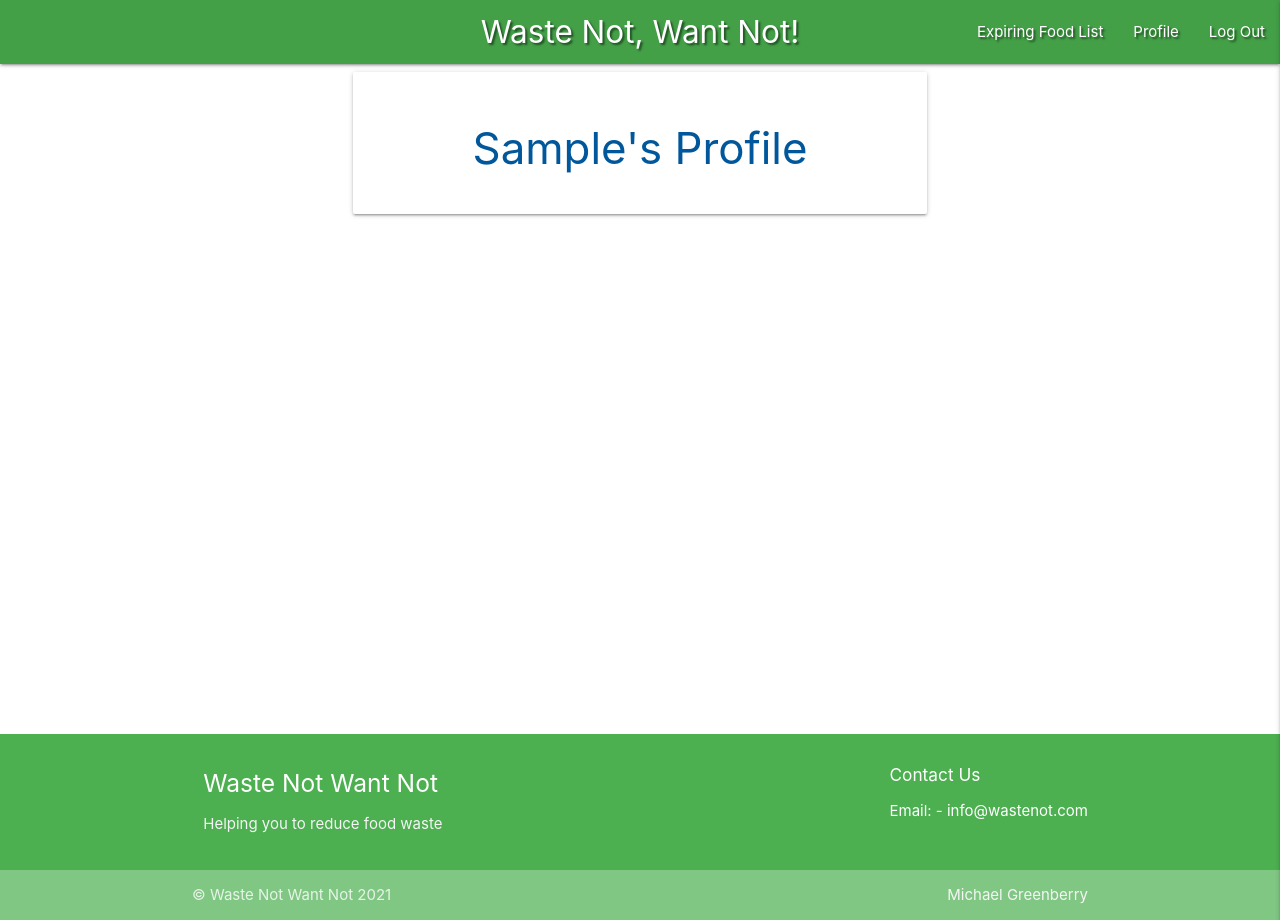
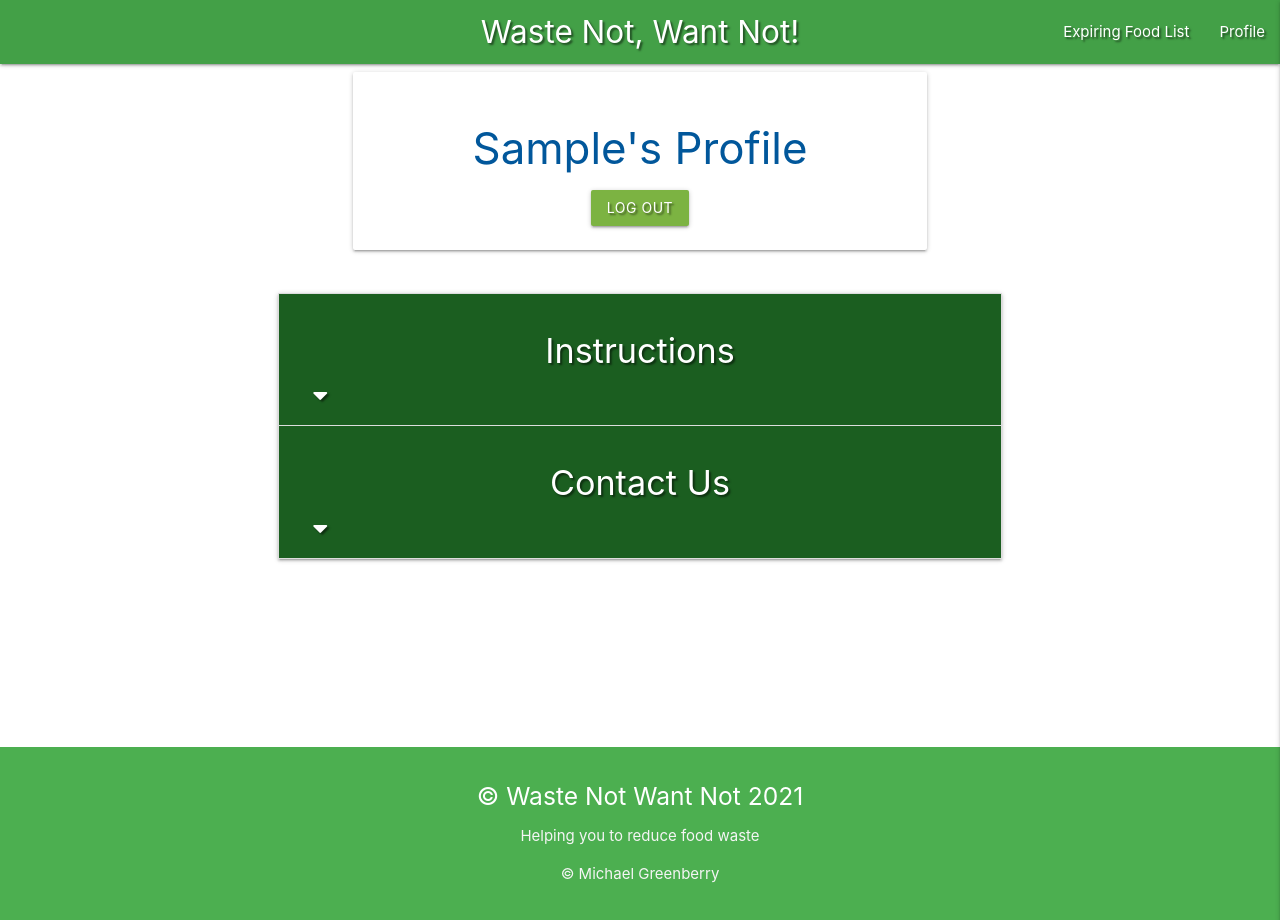
Before and after one commit to mgreenberry/Waste-Not-Want-Not, a Flask app: page /profile/1 in a window 1280 px wide. Run offline with Flask 2, Linux system fonts and the light colour scheme; the visitor is signed in with stand-in values (Sample User, id 1); a database or web service that is not in the repository returns one stand-in record (values such as "Sample title"); some libraries are stand-ins or nearby versions.

Commit message:
profile page created and instructions/logout added to app.py

```diff
--- a/app.py
+++ b/app.py
@@ -65,7 +65,7 @@ def login():
                         flash("Welcome, {}".format(
                             request.form.get("username")))
                         return redirect(url_for(
-                            "profile", username=session["user"]))
+                            "modifies", username=session["user"]))
             else:
                 # invalid password match
                 flash("Incorrect Username and/or Password")
--- a/templates/base.html
+++ b/templates/base.html
@@ -23,7 +23,6 @@
                     {% if session.user %}
 					    <li><a href="{{ url_for('modifies', username=session['user']) }}">Expiring Food List</a></li>
 					    <li><a href="{{ url_for('profile', username=session['user']) }}">Profile</a></li>
-					    <li><a href="{{ url_for('logout') }}">Log Out</a></li>
                     {% endif %}
 				</ul>
 			</div>
@@ -61,22 +60,13 @@
     </main>
     <footer class="page-footer green">
         {% block footer %}
-        <div class="container">
+        <div class="container center-align">
             <div class="row">
-                <div class="col l6 s12">
-                    <h5 class="white-text">Waste Not Want Not</h5>
+                <div class="col s12">
+                    <h5>© Waste Not Want Not 2021</h5>
                     <p class="grey-text text-lighten-4">Helping you to reduce food waste</p>
+                    <p class="grey-text text-lighten-4" href="https://www.linkedin.com/in/michael-greenberry-637299108/" target="_blank" rel="noopener">&copy Michael Greenberry</p>
                 </div>
-                <div class="right">
-                    <h6 class="white-text">Contact Us</h6>
-                    <p>Email: - info@wastenot.com</p>
-                </div>
-            </div>
-        </div>
-        <div class="footer-copyright green lighten-2">
-            <div class="container">
-                © Waste Not Want Not 2021
-                <a class="grey-text text-lighten-4 right" href="https://www.linkedin.com/in/michael-greenberry-637299108/" target="_blank" rel="noopener">Michael Greenberry</a>
             </div>
         </div>
         {% endblock %}
--- a/templates/index.html
+++ b/templates/index.html
@@ -74,6 +74,9 @@
             <li>
                 Cleaning out your fridge regularly, ensuring that you are aware of all use-by dates.
             </li>
+            <li>
+                Using our app to list all your food items displayed in 'Use by Date' order.
+            </li>
         </ul>
     </div>
 
--- a/templates/profile.html
+++ b/templates/profile.html
@@ -7,8 +7,66 @@
                 <h3 class="uppercase center-align light-blue-text text-darken-4">
                     {{ username }}'s Profile
                 </h3>
+                <div class="center-align">
+                    <a type="submit" class="center-align btn light-green darken-1 text-shadow" href="{{ url_for('logout') }}">
+                        Log Out
+                    </a>
+                </div>
             </div>
         </div>
     </div>
 
+    </div>
+    <div class="row">
+        <div class="col s12 m10 offset-m1">
+            <ul class="collapsible">
+                <li>
+                    <div class="collapsible-header white-text green darken-4 text-shadow">
+                        <div class="col s12">
+                            <h4 class="center-align">Instructions</h4>
+                            <i class="fas fa-caret-down"></i>
+                        </div>
+                    </div>
+                    <div class="collapsible-body">
+                        <ol>
+                            <li>
+                                <p>
+                                    To get started click on the 'Expiring Food List' in the munu above
+                                </p>
+                            </li>
+                            <li>
+                                <p>
+                                    Click on the 'Add Food' button to add your food items to your stock
+                                </p>
+                            </li>
+                            <li>
+                                <p>
+                                    Your food item will display in 'Use by Date' order
+                                </p>
+                            </li>
+                            <li>
+                                <p>
+                                    You can also edit or delete your food item from this section
+                                </p>
+                            </li>
+                        </ol>
+                    </div>
+                </li>
+                <li>
+                    <div class="collapsible-header white-text green darken-4 text-shadow">
+                        <div class="col s12">
+                            <h4 class="center-align">Contact Us</h4>
+                            <i class="fas fa-caret-down"></i>
+                        </div>
+                    </div>
+                    <div class="collapsible-body">
+                        <p><em>Post:</em> PO Box 213, Cardiff Road, Cardiff, CF18 5TR</p>
+                        <p><em>Email:</em> support@wastenot.com</p>
+                        <p><em>Telephone:</em> 029 2044 6789</p>
+                    </div>
+                </li>
+            </ul>
+        </div>
+    </div>
+
 {% endblock %}
```
